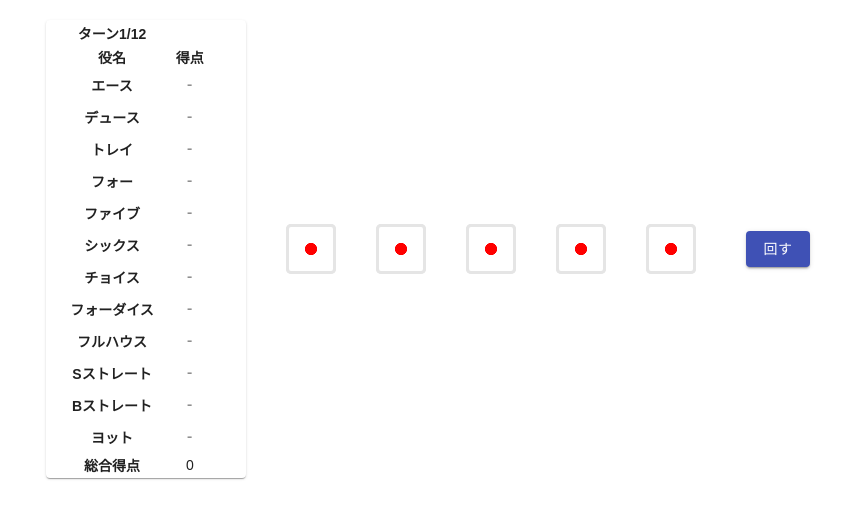
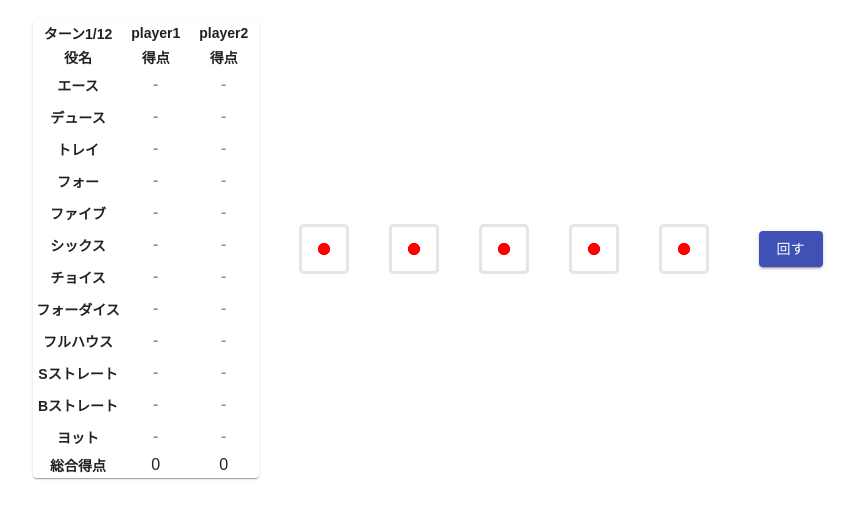
Before and after one commit to hirakuuuu/tsc_tutorial, a React (Create React App) app: page /yahtzee in a window 1280 px wide. Shown: the top 518 px of the page, without its empty margins (207-1062 px from the left). Built offline with nearby package versions, Linux system fonts and the light colour scheme.

Commit message:
[add] ２人で遊べるようにした

```diff
--- a/src/Yahtzee.tsx
+++ b/src/Yahtzee.tsx
@@ -1,7 +1,7 @@
 import { useState } from "react";
 import Dice from "./components/Dice";
 import { Repeat } from "typescript-tuple";
-import { Paper, Button } from "@material-ui/core";
+import { Paper, Button, Tooltip } from "@material-ui/core";
 import GameButton from "./components/GameButton";
 
 import "./style/Yahtzee.css";
@@ -43,7 +43,7 @@ type BoardState = Repeat<DiceState, 5>;
 
 // ゲームの状態
 type GameState = {
-  readonly scores: AllScoreState;
+  readonly scores: Repeat<AllScoreState, 2>;
   readonly dices: BoardState;
   readonly stepNumber: number;
   readonly rotateNumber: number;
@@ -52,6 +52,7 @@ type GameState = {
 const Game = () => {
   const [state, setState] = useState<GameState>({
     scores: [
+      [
         { value: undefined, used: false },
         { value: undefined, used: false },
         { value: undefined, used: false },
@@ -64,6 +65,21 @@ const Game = () => {
         { value: undefined, used: false },
         { value: undefined, used: false },
         { value: undefined, used: false },
+      ],
+      [
+        { value: undefined, used: false },
+        { value: undefined, used: false },
+        { value: undefined, used: false },
+        { value: undefined, used: false },
+        { value: undefined, used: false },
+        { value: undefined, used: false },
+        { value: undefined, used: false },
+        { value: undefined, used: false },
+        { value: undefined, used: false },
+        { value: undefined, used: false },
+        { value: undefined, used: false },
+        { value: undefined, used: false },
+      ],
     ],
     dices: [
       {
@@ -87,7 +103,7 @@ const Game = () => {
         keeped: false,
       },
     ],
-    stepNumber: 1,
+    stepNumber: 0,
     rotateNumber: 0,
   });
 
@@ -106,20 +122,50 @@ const Game = () => {
     "ヨット",
   ];
 
-  const renderHand = (i: number) => {
+  const handDetail = [
+    "1の目の合計値が得点",
+    "2の目の合計値が得点",
+    "3の目の合計値が得点",
+    "4の目の合計値が得点",
+    "5の目の合計値が得点",
+    "6の目の合計値が得点",
+    "さいころの合計値が得点",
+    "4個同じ目が出たら成立\n合計値が得点",
+    "2個と3個の組み合わせで成立\n合計値が得点",
+    "4個のさいころの連番で成立\n出目を問わず15点",
+    "5個のさいころの連番で成立\n出目を問わず30点",
+    "5個同じ目が出たら成立\n出目を問わず50点",
+  ];
+
+  const renderHandName = (i: number) => {
+    return (
+      <Tooltip
+        title={<span style={{ fontSize: "0.8rem" }}>{handDetail[i]}</span>}
+        placement="right-end"
+      >
+        <th>{handName[i]}</th>
+      </Tooltip>
+    );
+  };
+
+  const renderHandScore = (player_num: number, i: number) => {
     // スコアを固定
     const setScore = () => {
       // スコアが算出される前には更新しないようにする
-      if (state.scores[i].value === undefined) {
+      if (state.scores[player_num][i].value === undefined) {
+        return;
+      }
+      // スコアがすでに使われているなら更新しない
+      if (state.scores[player_num][i].used) {
         return;
       }
       setState(({ scores, dices, stepNumber, rotateNumber }) => {
         // スコアが算出されているならその役を使用済みにする
-        const newScores = scores.slice() as AllScoreState;
-        newScores[i].used = true;
+        const newScores = scores.slice() as Repeat<AllScoreState, 2>;
+        newScores[player_num][i].used = true;
         for (let i = 0; i < 12; i++) {
-          if (newScores[i].used) continue;
-          newScores[i].value = undefined;
+          if (newScores[player_num][i].used) continue;
+          newScores[player_num][i].value = undefined;
         }
 
         // サイコロの状態をリセットする
@@ -137,11 +183,9 @@ const Game = () => {
       });
     };
     return (
-      <tr>
-        <th>{handName[i]}</th>
       <td
         style={{
-            opacity: state.scores[i].used ? 1.0 : 0.5,
+          opacity: state.scores[player_num][i].used ? 1.0 : 0.5,
         }}
       >
         <Button
@@ -149,24 +193,43 @@ const Game = () => {
           onClick={setScore}
           style={{ padding: "0px", fontSize: "1rem" }}
         >
-            {state.scores[i].value !== undefined ? state.scores[i].value : "-"}
+          {state.scores[player_num][i].value !== undefined
+            ? state.scores[player_num][i].value
+            : "-"}
         </Button>
       </td>
+    );
+  };
+
+  const renderHand = (i: number) => {
+    return (
+      <tr>
+        {renderHandName(i)}
+        {renderHandScore(0, i)}
+        {renderHandScore(1, i)}
       </tr>
     );
   };
-  const renderTotalScore = () => {
+
+  const calcTotalScore = (player_num: number) => {
     let total_score: number = 0;
     for (let i = 0; i < 12; i++) {
-      total_score += state.scores[i].used
-        ? (state.scores[i].value as number)
+      total_score += state.scores[player_num][i].used
+        ? (state.scores[player_num][i].value as number)
         : 0;
     }
+    return total_score;
+  };
+
+  const renderTotalScore = () => {
     return (
       <tr>
         <th scope="row">総合得点</th>
         <td>
-          <span className="total-score-label">{total_score}</span>
+          <span className="total-score-label">{calcTotalScore(0)}</span>
+        </td>
+        <td>
+          <span className="total-score-label">{calcTotalScore(1)}</span>
         </td>
       </tr>
     );
@@ -228,11 +291,12 @@ const Game = () => {
       };
     });
     setTimeout(() => {
+      console.log(state.stepNumber);
       setState(({ scores, dices, stepNumber, rotateNumber }) => {
-        const newScores = scores.slice() as AllScoreState;
+        const newScores = scores.slice() as Repeat<AllScoreState, 2>;
         for (let i = 0; i < 12; i++) {
-          if (newScores[i].used) continue;
-          newScores[i].value = calc_score(i, dices);
+          if (newScores[stepNumber % 2][i].used) continue;
+          newScores[stepNumber % 2][i].value = calc_score(i, dices);
         }
         return {
           scores: newScores,
@@ -251,10 +315,13 @@ const Game = () => {
           <table className="score-table">
             <tbody>
               <tr>
-                <th>ターン{state.stepNumber}/12</th>
+                <th>ターン{Math.floor(state.stepNumber / 2) + 1}/12</th>
+                <th>player1</th>
+                <th>player2</th>
               </tr>
               <tr>
                 <th>役名</th>
+                <th>得点</th>
                 <th>得点</th>
               </tr>
               {renderHand(0)}
@@ -318,7 +385,9 @@ const calc_score = (index: number, dice: BoardState) => {
     // フルハウス
     let fh_flag: number = 1;
     for (let i = 0; i < 6; i++) {
-      if (cnt_roll[i] === 3) {
+      if (cnt_roll[i] === 5) {
+        fh_flag *= 6;
+      } else if (cnt_roll[i] === 3) {
         fh_flag *= 3;
       } else if (cnt_roll[i] === 2) {
         fh_flag *= 2;
@@ -328,6 +397,7 @@ const calc_score = (index: number, dice: BoardState) => {
       score = sum_roll;
     }
   } else if (index === 9) {
+    // ショートストレート
     for (let i = 0; i < 3; i++) {
       let ss_flag: number = 0;
       for (let j = i; j < i + 4; j++) {
@@ -340,6 +410,7 @@ const calc_score = (index: number, dice: BoardState) => {
       }
     }
   } else if (index === 10) {
+    // ビックストレート
     for (let i = 0; i < 2; i++) {
       let ss_flag: number = 0;
       for (let j = i; j < i + 5; j++) {
--- a/src/style/Yahtzee.css
+++ b/src/style/Yahtzee.css
@@ -18,6 +18,7 @@
   display: flex;
   align-items: inherit;
   justify-content: space-around;
+  font-size: 1rem;
 }
 
 .game-wrapper {
```
Lines whose indentation alone changed are shown as unchanged.
